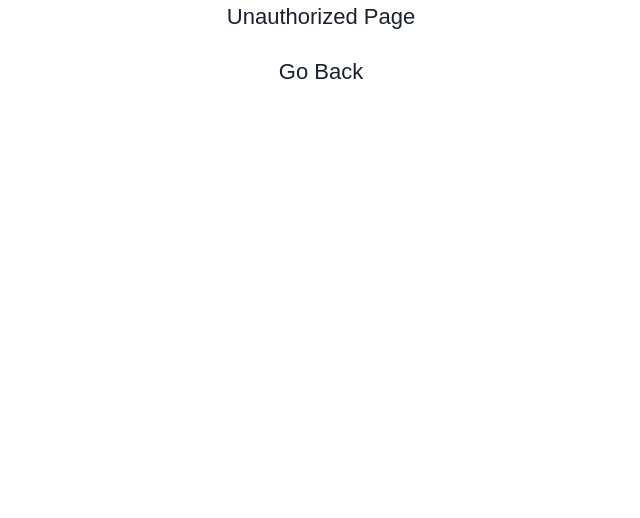
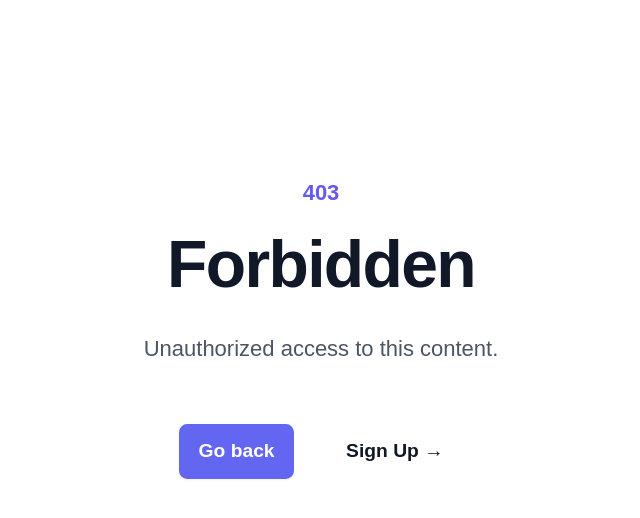
Before and after one commit to shamin2021/MedEase, a React (Create React App) app in the folder client/: page /unauthorized in a window 1280 px wide. Shown: the top 518 px of the page, without its empty margins (319-959 px from the left). Built offline with nearby package versions, Linux system fonts and the light colour scheme.

Commit message:
basic designs for unauthorized and missing pages

```diff
--- a/client/src/pages/Missing.js
+++ b/client/src/pages/Missing.js
@@ -4,19 +4,17 @@ import { Link } from 'react-router-dom'
 const Missing = () => {
   return (
     <>
-      <main className="grid min-h-full place-items-center bg-white px-6 py-24 sm:py-32 lg:px-8">
-        <div className="text-center">
-          <p className="text-base font-semibold text-secondary">404</p>
-          <h1 className="mt-4 text-3xl font-bold tracking-tight text-gray-900 sm:text-5xl">Page not found</h1>
-          <p className="mt-6 text-base leading-7 text-gray-600">Sorry, we couldn’t find the page you’re looking for.</p>
-          <div className="mt-10 flex items-center justify-center gap-x-6">
-            <Link to={"/Landing"} className='rounded-md px-3.5 py-2.5 text-sm font-semibold text-black shadow-sm focus-visible:outline focus-visible:outline-2 focus-visible:outline-offset-2 bg-secondary'>Go back home</Link>
+      <div className="grid min-h-full place-items-center bg-white px-auto py-auto sm:py-32 lg:px-8 text-center">
+        <p className="text-base font-semibold text-secondary">404</p>
+        <h1 className="mt-4 text-3xl font-bold tracking-tight text-gray-900 sm:text-5xl">Page not found</h1>
+        <p className="mt-6 text-base leading-7 text-gray-600">Sorry, we couldn’t find the page you’re looking for.</p>
+        <div className="mt-10 flex items-center justify-center gap-x-6">
+          <Link to={"/Landing"} className='rounded-md px-3.5 py-2.5 text-sm font-semibold text-white shadow-sm focus-visible:outline focus-visible:outline-2 focus-visible:outline-offset-2 bg-indigo-500 hover:bg-indigo-800'>Go back home</Link>
 
-            <Link to={"/register"} className='text-sm font-semibold text-gray-900'>Sign Up <span aria-hidden="true">&rarr;</span></Link>
+          <Link to={"/register"} className='rounded-md px-3.5 py-2.5 text-sm font-semibold text-gray-900 hover:bg-slate-200'>Sign Up <span aria-hidden="true">&rarr;</span></Link>
 
-          </div>
         </div>
-      </main>
+      </div>
     </>
   )
 }
--- a/client/src/pages/Unauthorized.js
+++ b/client/src/pages/Unauthorized.js
@@ -1,5 +1,5 @@
 import React from 'react'
-import { useNavigate } from 'react-router-dom'
+import { useNavigate, Link } from 'react-router-dom'
 
 
 const Unauthorized = () => {
@@ -8,10 +8,19 @@ const Unauthorized = () => {
   const backPage = () => navigate(-1);
 
   return (
-    <div>
-      <h1>Unauthorized Page </h1>
-      <button onClick={backPage}>Go Back</button>
-    </div>
+    <>
+      <div className="grid min-h-full place-items-center bg-white px-auto py-auto sm:py-32 lg:px-8 text-center">
+        <p className="text-base font-semibold text-secondary">403</p>
+        <h1 className="mt-4 text-3xl font-bold tracking-tight text-gray-900 sm:text-5xl">Forbidden</h1>
+        <p className="mt-6 text-base leading-7 text-gray-600">Unauthorized access to this content.</p>
+        <div className="mt-10 flex items-center justify-center gap-x-6">
+          <button onClick={backPage} className='rounded-md px-3.5 py-2.5 text-sm font-semibold text-white shadow-sm focus-visible:outline focus-visible:outline-2 focus-visible:outline-offset-2 bg-indigo-500 hover:bg-indigo-800'>Go back</button>
+
+          <Link to={"/register"} className='rounded-md px-3.5 py-2.5 text-sm font-semibold text-gray-900 hover:bg-slate-200'>Sign Up <span aria-hidden="true">&rarr;</span></Link>
+
+        </div>
+      </div>
+    </>
   )
 }
 
--- a/client/src/styles/Register.css
+++ b/client/src/styles/Register.css
@@ -6,12 +6,6 @@
     min-height: 100vh;
     padding: 1rem 0.5rem;
     background-color: dodgerblue;
-}
-
-
-label,
-button {
-    margin-top: 1rem;
 }
 
 section {
@@ -31,11 +25,6 @@ form {
     justify-content: space-evenly;
     flex-grow: 1;
     padding-bottom: 1rem;
-}
-
-a,
-a:visited {
-    color: #fff;
 }
 
 input[type="text"],
```
